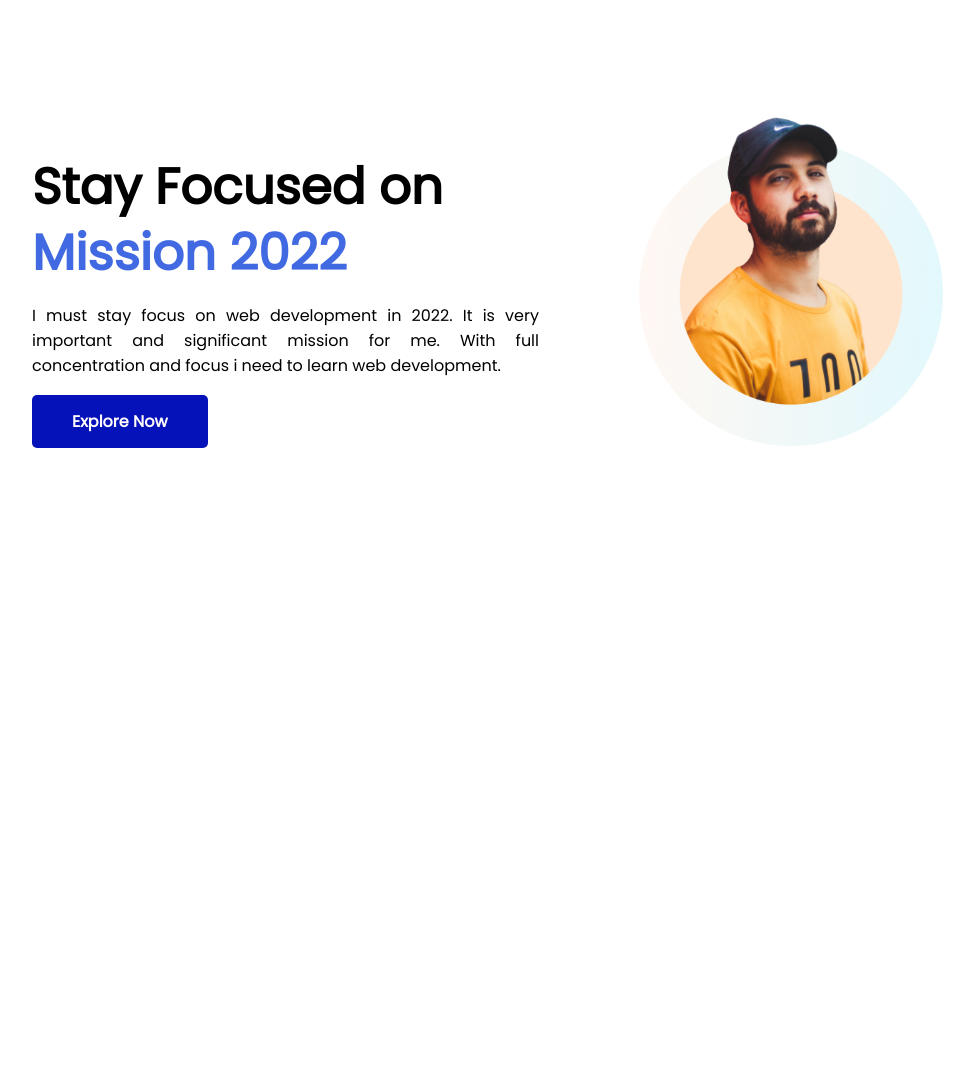
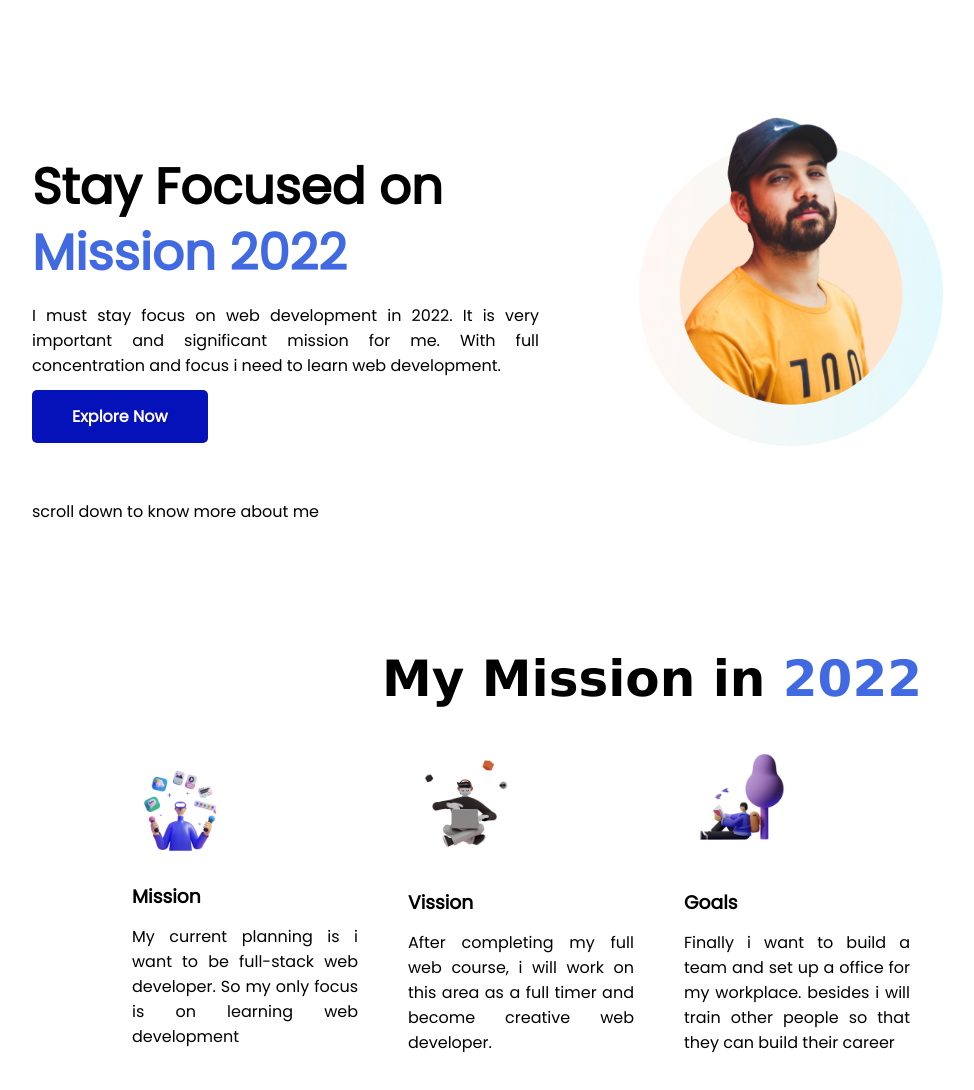
Before and after one commit to tarifbd/first-assignment, a plain HTML site: page index.html in a window 1280 px wide. Shown: the whole page, without its empty margins (126-1100 px from the left). Before the commit the page ends 800 px from the top, so only its background shows below. Drawn offline with Linux system fonts and the light colour scheme.

Commit message:
added new type

```diff
--- a/index.html
+++ b/index.html
@@ -13,16 +13,48 @@
 </head>
 
 <body>
-    <section>
+    <section class="flexible-container">
         <div class="divide-section">
             <h1 id="heading-one">Stay Focused on</h1>
             <h1 id="heading-two"><span class="color-choice">Mission 2022</span></h1>
             <p>I must stay focus on web development in 2022. It is very important and significant mission for me. With
                 full concentration and focus i need to learn web development.</p>
-            <a class="button-link" target="_blank" href="https://www.linkedin.com/in/khadimul-tarif/">Explore Now</a>
+            <a class="button-link" target="_blank" href="https://www.linkedin.com/in/khadimul-tarif/">Explore
+                Now</a>
+            <br>
+            <br>
+            <br>
+            <br>
+            <br>
+            <p>scroll down to know more about me</p>
         </div>
         <div class="divide-section image">
             <img src="images/person/person-2.png" alt="">
+        </div>
+
+    </section>
+    <section>
+        <h1 class="modify-head">My Mission in <span class="highlight-year">2022</span></h1>
+        <div class="flexible-container part-modify">
+            <div class="three-part">
+                <img src="images/illustrators/illustrator-1.png" alt="">
+                <h3>Mission</h3><br>
+                <p>My current planning is i want to be full-stack web developer. So my only focus is on learning web
+                    development</p>
+            </div>
+            <div class="three-part">
+                <img src="images/illustrators/illustrator-2.png" alt="">
+                <h3>Vission</h3><br>
+                <p>After completing my full web course, i will work on this area as a full timer and become creative web
+                    developer.</p>
+            </div>
+            <div class="three-part">
+                <img src="images/illustrators/illustrator-3.png" alt="">
+                <h3>Goals</h3><br>
+                <p>Finally i want to build a team and set up a office for my workplace. besides i will train other
+                    people so
+                    that they can build their career</p>
+            </div>
         </div>
     </section>
 </body>
--- a/style.css
+++ b/style.css
@@ -5,8 +5,9 @@ font-family: 'Poppins', sans-serif;
 .color-choice{
     color: royalblue;
 }
-section{
+.flexible-container{
     display: flex;
+    margin-bottom: 100px;
 }
 .divide-section{
     width: 100%;
@@ -29,7 +30,7 @@ h1{
 }
 p{
     margin-top: -30px;
-    padding-bottom: 15px;
+    padding-bottom: 10px;
     text-align: justify;
 }
 .button-link{
@@ -39,5 +40,26 @@ p{
     font-weight: 700;
     border-radius: 5px;
     text-decoration: none;
-
 }
+.highlight-year{
+    color: royalblue;
+}
+.modify-head{
+    padding-left: 500px;
+    font-family: Verdana, Geneva, Tahoma, sans-serif;
+}
+.three-part{
+   display: block;
+   width: 25%;
+   padding-left: 50px;
+}
+.three-part img{
+    width: 50%;
+}
+.part-modify{
+    margin-left: 200px;
+    margin-right: 160px;
+}
+.illustrator-edit{
+    width: 10px;
+}
```
